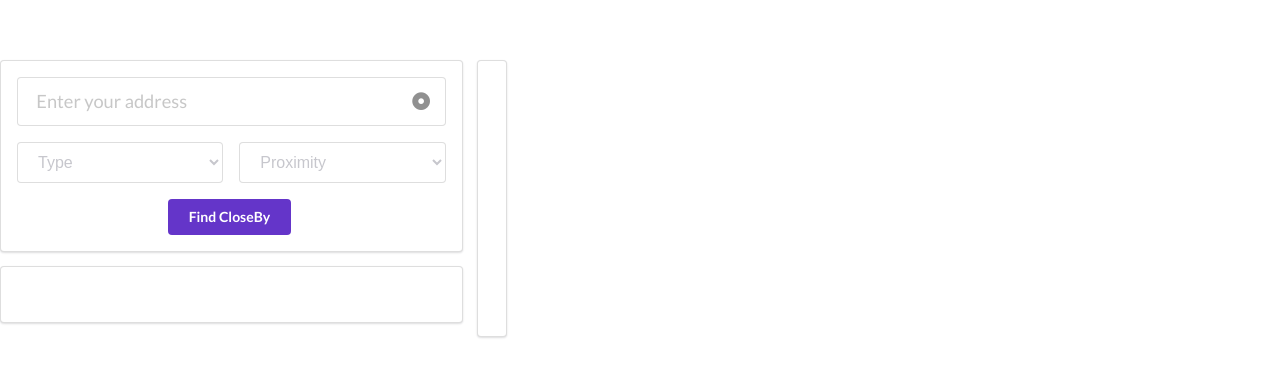
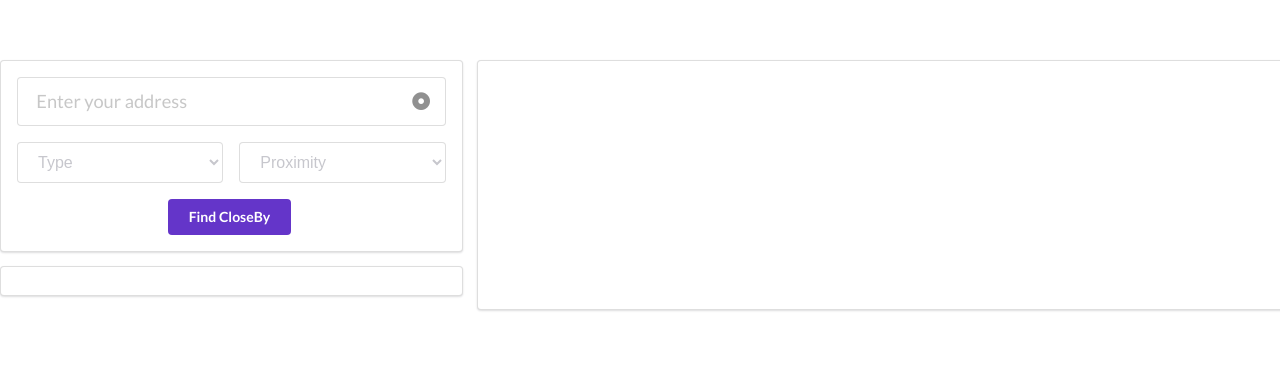
Before and after one commit to K-skr/Food-Engine, a Vue app: page /#/ in a window 1280 px wide. Shown: the top 376 px of the page. Built offline with nearby package versions, Linux system fonts and the light colour scheme.

Commit message:
Multiple locations printing done

```diff
--- a/src/pages/UserLocation.vue
+++ b/src/pages/UserLocation.vue
@@ -35,16 +35,16 @@
             </form>
             <div class="ui segment" style="max-height: 500px;overflow:scroll">
                 <div class="ui divided items">
-                    <div class="item">
+                    <div class="item" v-for="place in places">
                         <div class="content">
-                            <div class="header">{{ this.places }}</div>
-                            <div class="meta">{{ this.category }}</div>
+                            <div class="header">{{ place.place_name }}</div>
+                            <!-- <div class="meta">{{ this.category }}</div> -->
                         </div>
                     </div>
                 </div>
             </div>
         </div>
-        <div class="ten wide colun segment ui" ref="map"></div>
+        <div class="ten wide column segment ui" ref="map"></div>
     </div>
 </template>
 
@@ -64,8 +64,8 @@
                 bbox1:0,
                 bbox2:0,
                 bbox3:0,
-                places:"",
-                category:""
+                places:[],
+                // category:""
             }
         },
 
@@ -89,7 +89,10 @@
                 }
             },
             getAddressFrom(lat,long){
-                axios.get(`https://api.mapbox.com/geocoding/v5/mapbox.places/${long},${lat}.json?access_token=pk.eyJ1IjoiYnJycnJycmxhbCIsImEiOiJjbG9tZTJyZWQyeTh0MnFuMG5nZXRtdnp1In0.7GaDEG5S6wXt8i7ZyM6PKA`)
+                axios.get(`https://api.mapbox.com/geocoding/v5/mapbox.places/
+                ${long},
+                ${lat}
+                .json?access_token=pk.eyJ1IjoiYnJycnJycmxhbCIsImEiOiJjbG9tZTJyZWQyeTh0MnFuMG5nZXRtdnp1In0.7GaDEG5S6wXt8i7ZyM6PKA`)
                  .then(response => {
                     console.log(response.data);
                     if(response.data.error_message){
@@ -113,10 +116,14 @@
                 &access_token=pk.eyJ1IjoiYnJycnJycmxhbCIsImEiOiJjbG9tZTJyZWQyeTh0MnFuMG5nZXRtdnp1In0.7GaDEG5S6wXt8i7ZyM6PKA`
                 axios.get(URL)
                 .then(response=>{
-                    console.log(response.data)
-                    this.places=response.data.features[0].place_name;
-                    this.category=response.data.features[0].properties.category;
-                    console.log(response.data.features[0].place_name)
+                    console.log(response.data.features.place_name),
+                    this.places=response.data.features;
+                    for(var i=0;i<=6;i++){
+                        console.log(response.data.features[i].place_name);
+                    }
+                    console.log(this.places);
+                    // this.category=response.data.features[0].properties.category;
+                    //console.log(response.data.features[0].place_name)
                 })
                 .catch(error=>{
                     console.log(error.message);
```
